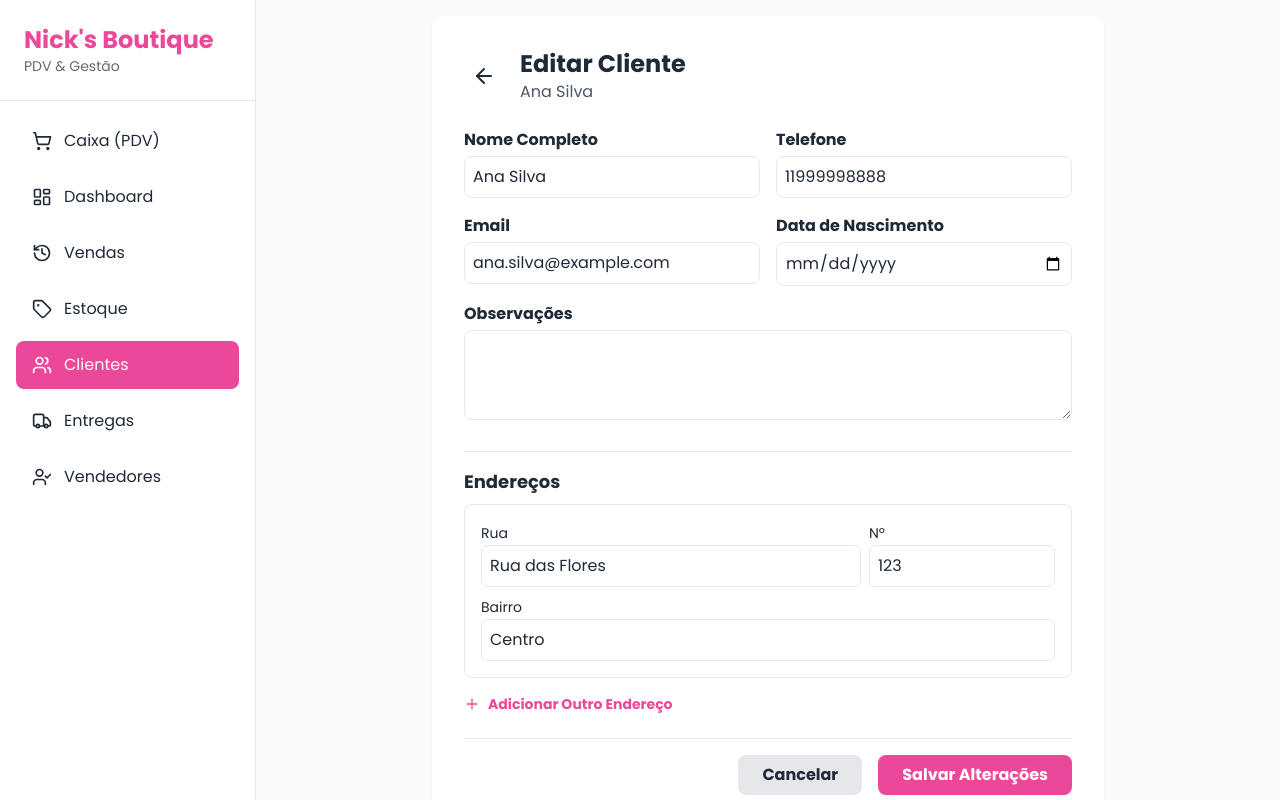
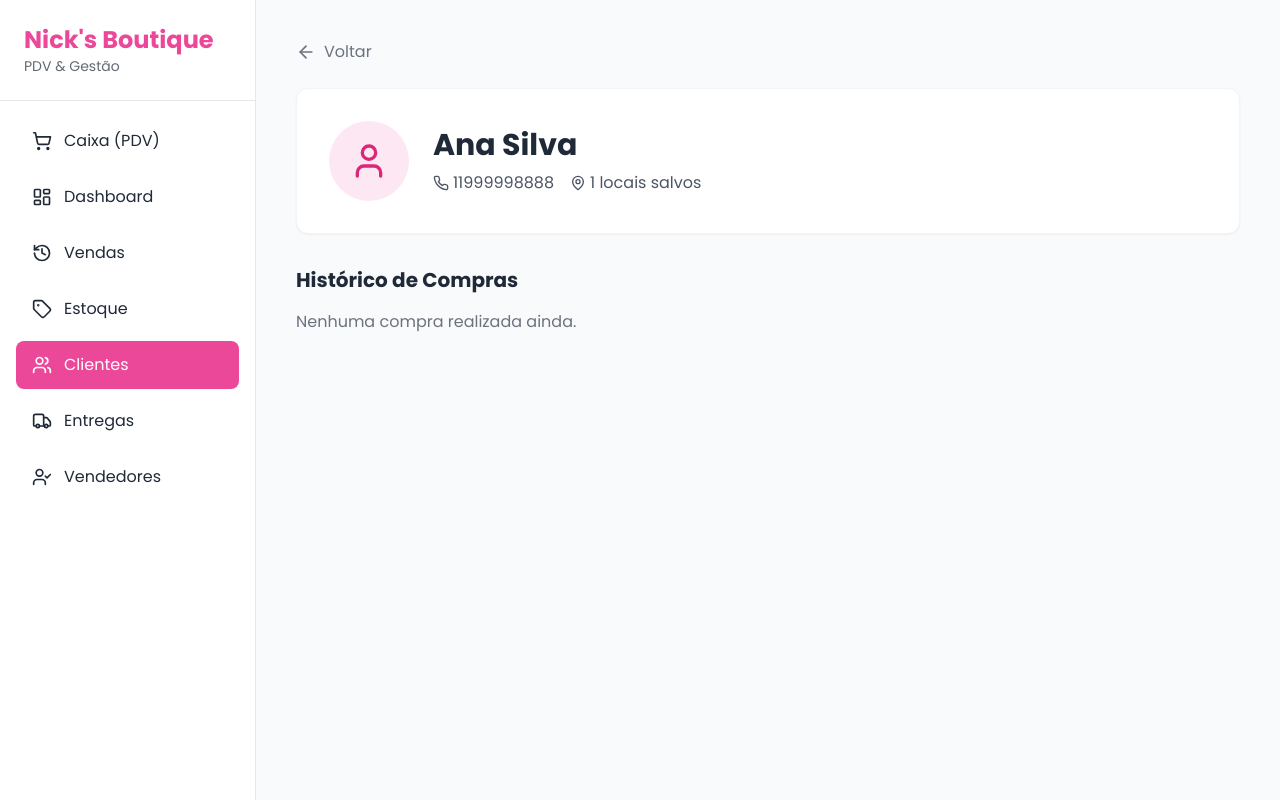
Before and after one commit to lucasbarrox/nicks-boutique-pdv, a React (Vite) app: page /clientes in a window 1280 px wide. Both pictures are taken after a click on the element "Ana Silva". Built offline with nearby package versions, Linux system fonts and the light colour scheme.

Commit message:
refatoração da página de detalhes do cliente: otimização da lógica de carregamento e exibição do histórico de compras

```diff
--- a/src/pages/CustomerDetail.tsx
+++ b/src/pages/CustomerDetail.tsx
@@ -1,101 +1,75 @@
-import { useParams, useNavigate, useLocation } from 'react-router-dom';
-import { useState, useEffect } from 'react';
+import { useEffect, useState } from 'react';
+import { useParams, useNavigate } from 'react-router-dom';
 import { db } from '@/lib/db';
-import { Customer } from '@/types';
-import { CustomerForm } from '@/components/customers/CustomerForm';
-import { toast } from 'sonner';
-import { ArrowLeft, Home } from 'lucide-react';
-import { useCartStore } from '@/store/cart';
+import { Customer, Sale } from '@/types';
+import { User, Phone, MapPin, Loader2, ArrowLeft } from 'lucide-react';
 
 export function CustomerDetail() {
-  const { customerId } = useParams<{ customerId: string }>();
+  const { customerId } = useParams();
   const navigate = useNavigate();
-  const location = useLocation();
   const [customer, setCustomer] = useState<Customer | null>(null);
-
-  const isNew = customerId === 'novo';
+  const [history, setHistory] = useState<Sale[]>([]);
+  const [isLoading, setIsLoading] = useState(true);
 
   useEffect(() => {
-    if (customerId && !isNew) {
-      const foundCustomer = db.customers.getById(customerId);
-      if (foundCustomer) {
-        setCustomer(foundCustomer);
-      } else {
-        toast.error("Cliente não encontrado.");
-        navigate('/clientes');
+    async function load() {
+      if (!customerId) return;
+      try {
+        const [allCustomers, allSales] = await Promise.all([
+           db.customers.getAll(),
+           db.sales.getAll()
+        ]);
+
+        const found = allCustomers.find(c => c.id === customerId);
+        if (!found) {
+            navigate('/clientes');
+            return;
+        }
+
+        setCustomer(found);
+
+        // CORREÇÃO AQUI: Usamos 'customer_id' para filtrar
+        setHistory(allSales.filter(s => s.customer_id === customerId));
+      } finally {
+        setIsLoading(false);
       }
     }
-  }, [customerId, isNew, navigate]);
+    load();
+  }, [customerId, navigate]);
 
-  const handleSave = (data: Omit<Customer, 'id' | 'addresses'>) => {
-    const cameFromPDV = location.state?.from === '/';
-
-    if (isNew) {
-      const newCustomer = db.customers.create({ ...data, addresses: [] }); // Cria cliente com array de endereços vazio
-      toast.success(`Cliente "${newCustomer.name}" criado!`);
-
-      if (cameFromPDV) {
-        useCartStore.getState().setCustomer(newCustomer);
-        navigate('/');
-        return;
-      }
-    } else if (customerId) {
-      const existingCustomer = db.customers.getById(customerId);
-      if (!existingCustomer) return;
-
-      const updatedData: Customer = {
-        ...existingCustomer,
-        ...data,
-        id: customerId,
-      };
-      db.customers.update(updatedData);
-      toast.success("Cliente atualizado!");
-    }
-    navigate('/clientes');
-  };
-
-  if (!isNew && !customer) {
-    return (
-      <div className="flex justify-center items-center h-full">
-        <p>Carregando cliente...</p>
-      </div>
-    );
-  }
+  if (isLoading) return <div className="h-full flex items-center justify-center"><Loader2 className="animate-spin text-pink-primary" /></div>;
+  if (!customer) return null;
 
   return (
-    <div className="bg-white p-8 rounded-xl shadow-sm max-w-2xl mx-auto">
-      <div className="flex items-center gap-4 mb-6">
-        <button onClick={() => navigate(location.state?.from || '/clientes')} className="p-2 hover:bg-gray-100 rounded-full transition-colors">
-            <ArrowLeft />
-        </button>
+    <div className="p-6 max-w-5xl mx-auto">
+      <button onClick={() => navigate(-1)} className="flex items-center gap-2 text-gray-500 mb-6 hover:text-pink-primary"><ArrowLeft size={20} /> Voltar</button>
+
+      <div className="bg-white p-8 rounded-xl shadow-sm border border-gray-100 mb-8 flex flex-col md:flex-row items-start md:items-center gap-6">
+        <div className="w-20 h-20 bg-pink-100 rounded-full flex items-center justify-center text-pink-600">
+            <User size={40} />
+        </div>
         <div>
-            <h2 className="text-2xl font-bold">{isNew ? 'Novo Cliente' : 'Editar Cliente'}</h2>
-            {!isNew && <p className="text-gray-600">{customer?.name}</p>}
+            <h1 className="text-3xl font-bold text-gray-800">{customer.name}</h1>
+            <div className="flex gap-4 mt-2 text-gray-600">
+                <span className="flex items-center gap-1"><Phone size={16}/> {customer.phone || 'Sem telefone'}</span>
+                <span className="flex items-center gap-1"><MapPin size={16}/> {customer.addresses?.length || 0} locais salvos</span>
+            </div>
         </div>
       </div>
 
-      <CustomerForm
-        customerToEdit={isNew ? undefined : customer}
-        onSave={handleSave}
-        onCancel={() => navigate(location.state?.from || '/clientes')}
-      />
-
-      {!isNew && customer && customer.addresses?.length > 0 && (
-        <div className="mt-8 border-t pt-6">
-          <h3 className="text-lg font-bold flex items-center gap-2 mb-4">
-            <Home size={20} />
-            Endereços Salvos
-          </h3>
-          <div className="space-y-3">
-            {customer.addresses.map(addr => (
-              <div key={addr.id} className="p-3 bg-gray-50 border rounded-lg text-sm">
-                <p className="font-semibold">{addr.street}, {addr.number || 'S/N'}</p>
-                <p className="text-gray-600">{addr.neighborhood}</p>
-              </div>
-            ))}
-          </div>
-        </div>
-      )}
+      <h2 className="text-xl font-bold mb-4">Histórico de Compras</h2>
+      <div className="space-y-4">
+        {history.map(sale => (
+            <div key={sale.id} className="bg-white p-4 rounded-lg border flex justify-between items-center">
+                <div>
+                    <p className="font-bold">{sale.displayId || sale.display_id}</p>
+                    <p className="text-sm text-gray-500">{new Date(sale.date).toLocaleDateString()}</p>
+                </div>
+                <p className="font-bold text-green-600">{sale.total.toLocaleString('pt-BR', {style: 'currency', currency: 'BRL'})}</p>
+            </div>
+        ))}
+        {history.length === 0 && <p className="text-gray-500">Nenhuma compra realizada ainda.</p>}
+      </div>
     </div>
   );
 }
```
